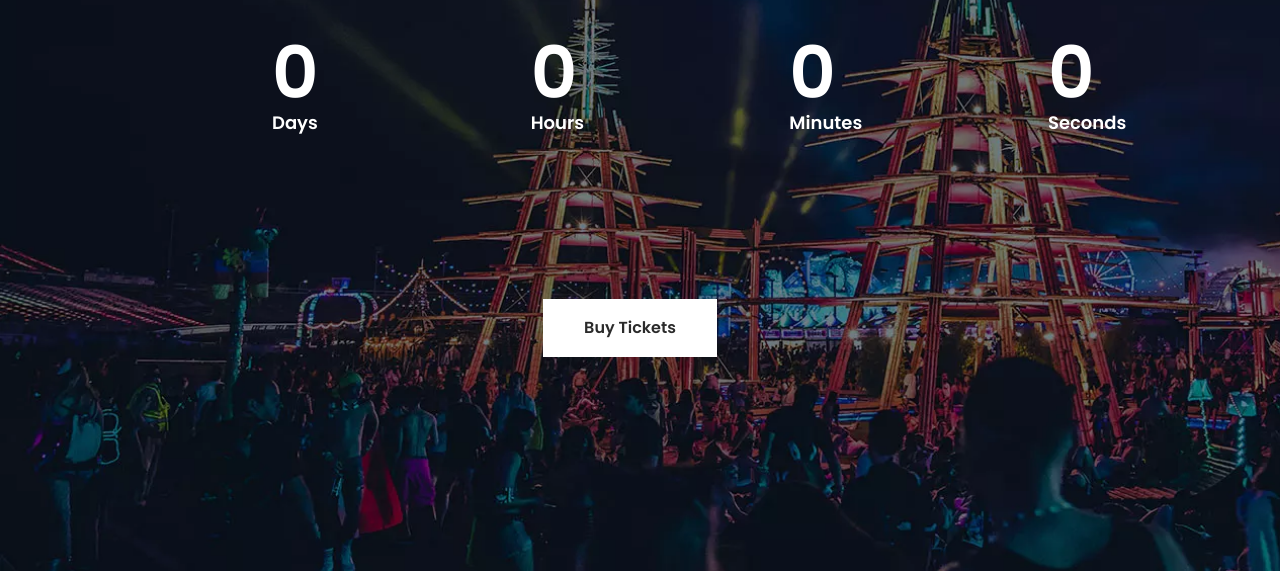
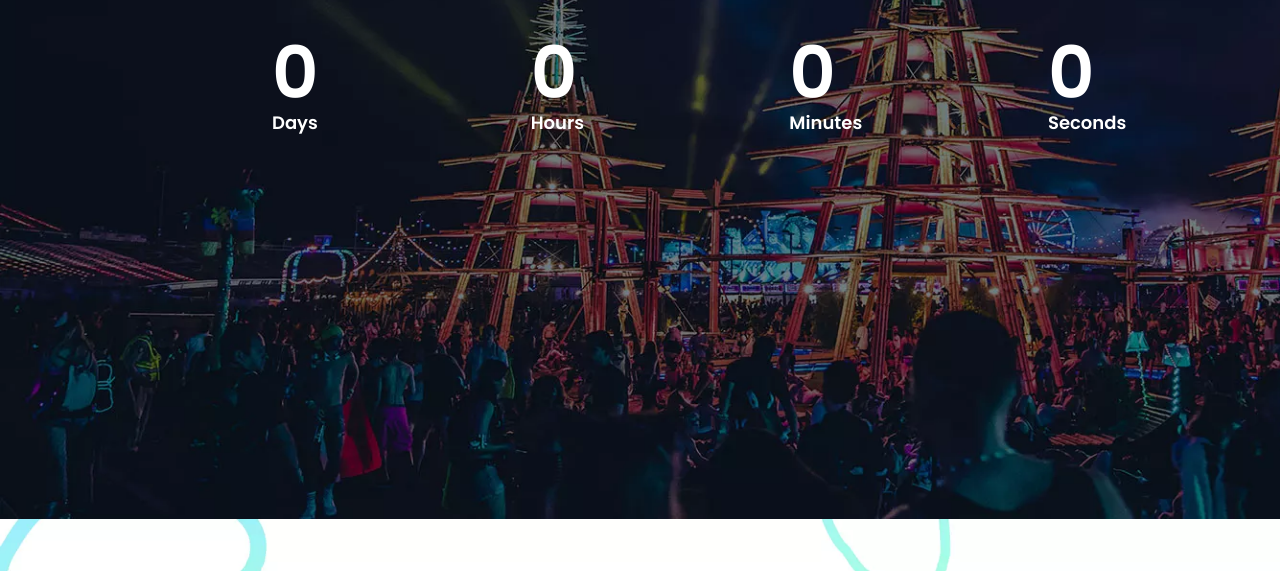
Before and after one commit to tiwarirakshit/Empire-Resort-Club, a plain HTML site: page index.html in a window 1280 px wide. Shown: the part 529-1100 px from the top of the page. Drawn offline with nearby package versions, Linux system fonts and the light colour scheme.

Commit message:
Update index.html

```diff
--- a/index.html
+++ b/index.html
@@ -87,8 +87,8 @@
             <div class="row">
                 <div class="col-12 ">
                     <div class="entry-footer">
-                        <a href="#" data-bs-toggle="modal" data-bs-target="#Buy-Tickets-Modal" class="btn">Buy
-                            Tickets</a>
+<!--                         <a href="#" data-bs-toggle="modal" data-bs-target="#Buy-Tickets-Modal" class="btn">Buy
+                            Tickets</a> -->
                         <!-- <a href="#" class="btn current">See Lineup</a> -->
                     </div>
                 </div>
```
